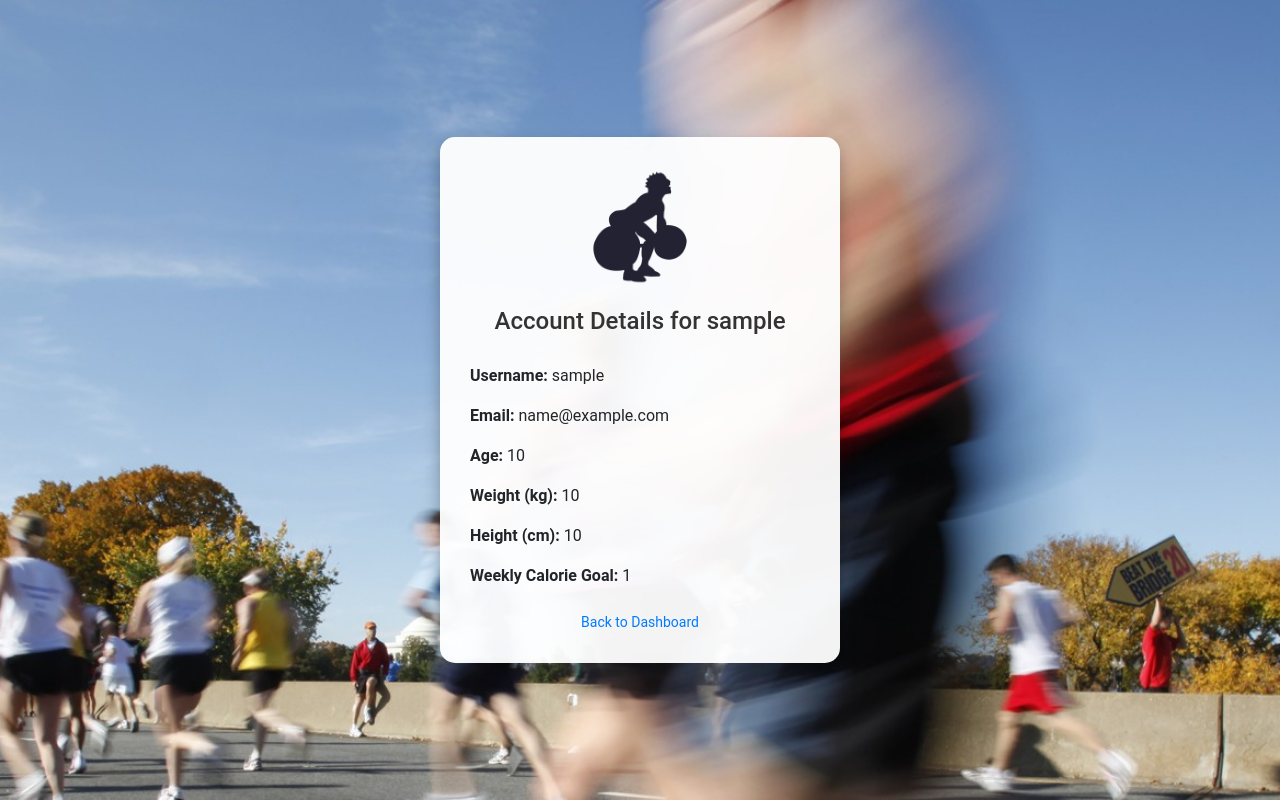
After one commit to nichS21/FitnessLogger, a PHP site: page /account.php in a window 1280 px wide. The commit adds this page. Run offline with PHP 8.4, Linux system fonts and the light colour scheme; tables that the repository leaves empty hold one stand-in row (values such as "Sample post").

Commit message:
added coach analytics page added logout functionality added show account page

```diff
--- /dev/null
+++ b/account.php
@@ -0,0 +1,105 @@
+<?php
+session_start();
+// if (!isset($_SESSION['uid'])) {
+//     header("Location: index.php");
+//     exit();
+// }
+
+ini_set('display_errors', 1);
+ini_set('display_startup_errors', 1);
+error_reporting(E_ALL);
+
+
+include_once("scriptsPHP/dbConnect.php");
+include_once("scriptsPHP/util.php");
+
+// $userDetails = showDetails($db, $_SESSION['uid']);
+$userDetails = showDetails($db, 1);
+
+?>
+<!DOCTYPE html>
+<html>
+<head>
+    <title>Account Details - AMNT Fitness Logger</title>
+    <?php neededImports(); ?>
+    <meta charset="UTF-8">
+    <meta name="viewport" content="width=device-width, initial-scale=1">
+    <link rel="stylesheet" href="css/styles.css">
+    <style>
+        body {
+            background-image: url('images/Blurred-runners-cropped.jpg');
+            background-size: cover;
+            background-position: center;
+            font-family: 'Roboto', Arial, sans-serif;
+            margin: 0;
+            padding: 0;
+            min-height: 100vh;
+            overflow-y: auto;
+            display: flex;
+            justify-content: center;
+            align-items: center;
+        }
+        .register-container {
+            background-color: rgba(255, 255, 255, 0.95);
+            padding: 30px;
+            border-radius: 15px;
+            max-width: 400px;
+            width: 100%;
+            box-shadow: 0 8px 16px rgba(0, 0, 0, 0.3);
+            text-align: center;
+            overflow: visible;
+        }
+        .logo {
+            display: block;
+            margin: 0 auto 20px;
+            max-width: 120px;
+        }
+        h2 {
+            font-size: 24px;
+            color: #333;
+            margin-bottom: 20px;
+        }
+        .details-list {
+            text-align: left;
+            list-style-type: none;
+            padding: 0;
+        }
+        .details-list li {
+            font-size: 16px;
+            padding: 8px 0;
+        }
+        .login-link {
+            margin-top: 15px;
+            font-size: 14px;
+        }
+        .login-link a {
+            color: #007BFF;
+            text-decoration: none;
+        }
+        .login-link a:hover {
+            text-decoration: underline;
+        }
+    </style>
+</head>
+<body>
+    <div class="register-container">
+        <img src="images/amntLogo.png" alt="FitnessLogger Logo" class="logo">
+        <h2>Account Details for <?php echo htmlentities($userDetails['username']); ?></h2>
+        <?php if ($userDetails): ?>
+            <ul class="details-list">
+                <li><strong>Username:</strong> <?php echo htmlentities($userDetails['username']); ?></li>
+                <li><strong>Email:</strong> <?php echo htmlentities($userDetails['email']); ?></li>
+                <li><strong>Age:</strong> <?php echo htmlentities($userDetails['age']); ?></li>
+                <li><strong>Weight (kg):</strong> <?php echo htmlentities($userDetails['weight']); ?></li>
+                <li><strong>Height (cm):</strong> <?php echo htmlentities($userDetails['height']); ?></li>
+                <li><strong>Weekly Calorie Goal:</strong> <?php echo htmlentities($userDetails['weeklyCalGoal']); ?></li>
+            </ul>
+        <?php else: ?>
+            <p>No account details found.</p>
+        <?php endif; ?>
+        <div class="login-link">
+            <a href="dashboard.php">Back to Dashboard</a>
+        </div>
+    </div>
+</body>
+</html>
--- a/scriptsPHP/util.php
+++ b/scriptsPHP/util.php
@@ -38,7 +38,7 @@ function genNavBar()
                     Account
                 </button>
                 <ul class="dropdown-menu acctColor" aria-labelledby="accountDropdown">
-                    <li><a class="dropdown-item acctColor" href="#">My Account</a></li>
+                    <li><a class="dropdown-item acctColor" href="account.php">My Account</a></li>
                     <li><a class="dropdown-item acctColor" href="#">Logout</a></li>
                 </ul>
             </div>
@@ -96,4 +96,20 @@ function processLogin($db, $username, $password) {
     }
 }
 
+function showDetails($db, $uid) {
+    $stmt = $db->prepare("SELECT age, weight, email, height, username, weeklyCalGoal FROM User WHERE uid = ?");
+    $stmt->execute([$uid]);
+    return $stmt->fetch(PDO::FETCH_ASSOC);
+}
+
+function logout() {
+    if (session_status() == PHP_SESSION_NONE) {
+        session_start();
+    }
+    session_unset();
+    session_destroy();
+    header("Location: index.php");
+    exit();
+}
+
 session_unset();
```
Also changed, not shown: analytics.php (added, +150 -0 lines).
